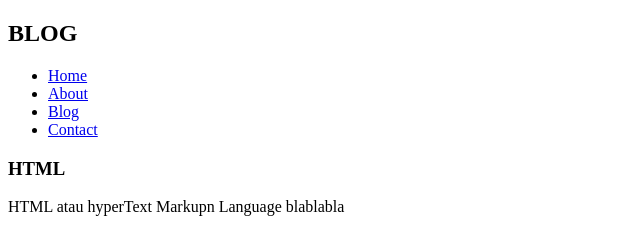
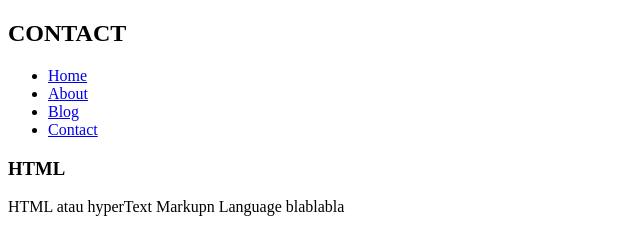
Before and after one commit to safasafadlila-collab/webku, a plain HTML site: page contact.html in a window 1280 px wide. Shown: the top 229 px of the page, 0-640 px from the left. Drawn offline with Linux system fonts and the light colour scheme.

Commit message:
Change header from 'BLOG' to 'CONTACT'

```diff
--- a/contact.html
+++ b/contact.html
@@ -5,7 +5,7 @@
     <link rel="stylesheet" href="style.css">
  </head>
  <body>
-  <h2>BLOG</h2>
+  <h2>CONTACT</h2>
    <ul>
      <li><a href="index.html">Home</a></li>
      <li><a href="about.html">About</a></li>
```
